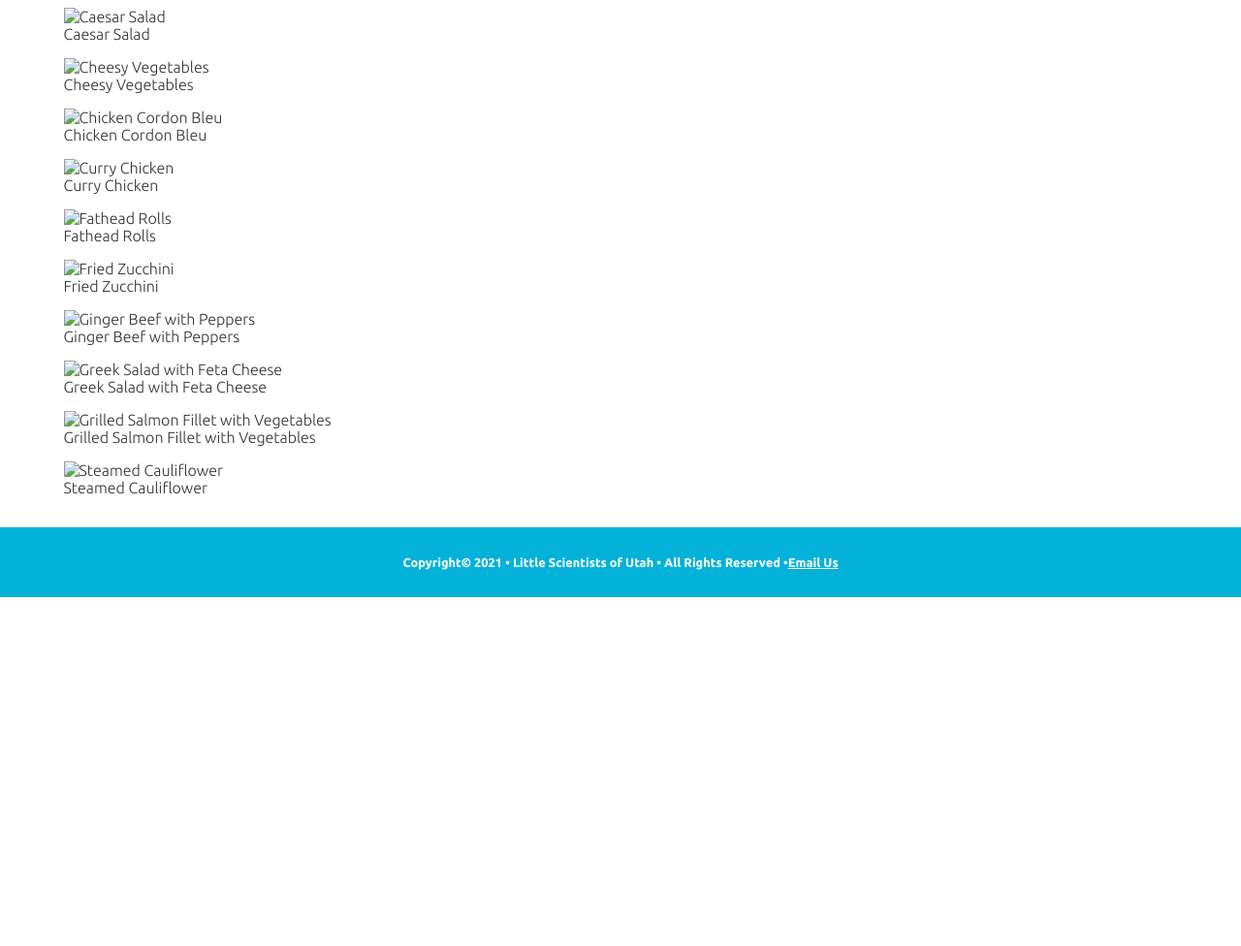
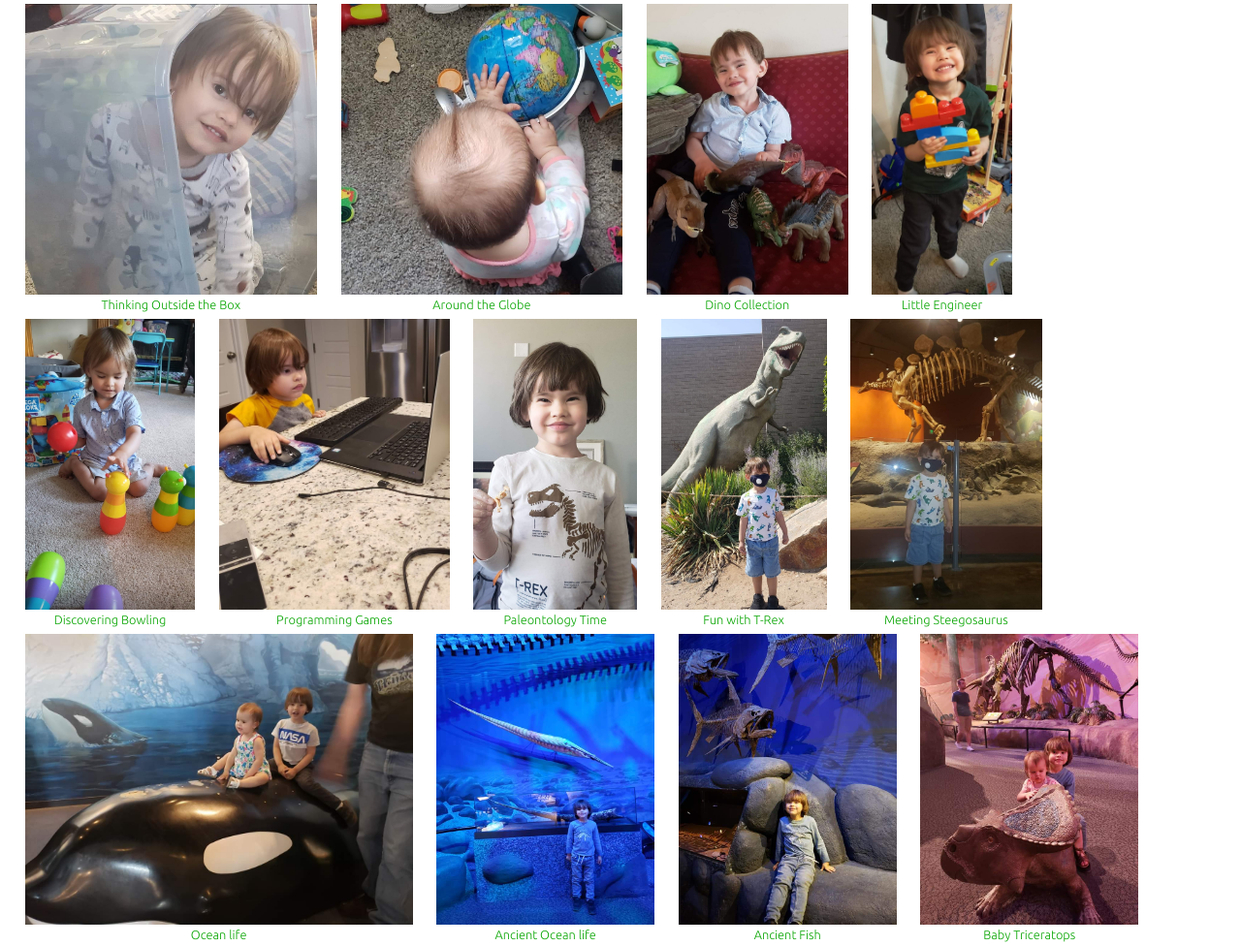
Before and after one commit to sugarmango/DGM-2120-Project, a plain HTML site: page events.html in a window 1280 px wide. Shown: the part 264-1240 px from the top of the page at 97% size. Before the commit the page ends 880 px from the top, so only its background shows below. Drawn offline with Linux system fonts and the light colour scheme.

Commit message:
Pics gallery

```diff
--- a/events.html
+++ b/events.html
@@ -16,7 +16,7 @@
 <body>
     <!--Start of the page header -->
 <header>
-<h1>Events with our Little Scientists</h1>
+<h1>Little Scientists of Utah</h1>
 <p>Learn while having lots of fun!</p>
 </header>
 <!--Start of the page navigation-->
@@ -38,55 +38,79 @@
 <div class="gallery">
 
     <figure>
-        <img src="./images/caesar-salad.jpeg" alt="Caesar Salad" width="300" height="225" loading="lazy">
-        <figcaption>Caesar Salad</figcaption>
+        <img src="./images/outsidethebox.jpg" alt="Outside the Box" width="350" height="350" loading="lazy">
+        <figcaption>Thinking Outside the Box</figcaption>
     </figure>
 
     <figure>
-        <img src="./images/cheesy_vegetables.jpg" alt="Cheesy Vegetables" width="300" height="225" loading="lazy">
-        <figcaption>Cheesy Vegetables</figcaption>
-    </figure>
-    <figure>
-        <img src="./images/chicken_cordon_bleu.jpg" alt="Chicken Cordon Bleu" width="300" height="250" loading="lazy">
-        <figcaption>Chicken Cordon Bleu</figcaption>
+        <img src="./images/aroundtheworld.jpg" alt="Around the Globe" width="350" height="350" loading="lazy">
+        <figcaption>Around the Globe</figcaption>
     </figure>
 
     <figure>
-        <img src="./images/curry_chicken.jpg" alt="Curry Chicken" width="300" height="150" loading="lazy">
-        <figcaption>Curry Chicken</figcaption>
+        <img src="./images/boyanddinosjpg.jpg" alt="Dino Collection" width="310" height="350" loading="lazy">
+        <figcaption>Dino Collection</figcaption>
     </figure>
 
     <figure>
-        <img src="./images/fathead_rolls.jpg" alt="Fathead Rolls" width="300" height="369" loading="lazy">
-        <figcaption>Fathead Rolls</figcaption>
+        <img src="./images/littleengineer.jpg" alt="Little Engineer" width="280" height="400" loading="lazy">
+        <figcaption>Little Engineer</figcaption>
     </figure>
 
     <figure>
-        <img src="./images/fried_zucchini.jpg" alt="Fried Zucchini" width="300" height="300" loading="lazy">
-        <figcaption>Fried Zucchini</figcaption>
+        <img src="./images/playing.jpg" alt="Discovering Bowling" width="300" height="369" loading="lazy">
+        <figcaption>Discovering Bowling</figcaption>
     </figure>
 
     <figure>
-        <img src="./images/ginger_beef_with_peppers.jpg" alt="Ginger Beef with Peppers" width="300" height="183" loading="lazy">
-        <figcaption>Ginger Beef with Peppers</figcaption>
+        <img src="./images/gaming.jpg" alt="Programming Games" width="300" height="300" loading="lazy">
+        <figcaption>Programming Games</figcaption>
     </figure>
 
     <figure>
-        <img src="./images/greek_salad_with_feta_cheese.jpg" alt="Greek Salad with Feta Cheese" width="300" height="200" loading="lazy">
-        <figcaption>Greek Salad with Feta Cheese</figcaption>
+        <img src="./images/t-rex.jpg" alt="Paleontology Time" width="300" height="183" loading="lazy">
+        <figcaption>Paleontology Time</figcaption>
     </figure>
 
     <figure>
-        <img src="./images/grilled_salmon_fillet_with_vegetables.jpg" alt="Grilled Salmon Fillet with Vegetables" width="300" height="200" loading="lazy">
-        <figcaption>Grilled Salmon Fillet with Vegetables</figcaption>
+        <img src="./images/trexwboy.jpg" alt="Fun with T-Rex" width="300" height="200" loading="lazy">
+        <figcaption>Fun with T-Rex</figcaption>
     </figure>
 
     <figure>
-        <img src="./images/steamed_cauliflower.jpg" alt="Steamed Cauliflower" width="300" height="263" loading="lazy">
-        <figcaption>Steamed Cauliflower</figcaption>
+        <img src="./images/stegosaurus.jpg" alt="Meeting Steegosaurus" width="300" height="200" loading="lazy">
+        <figcaption>Meeting Steegosaurus</figcaption>
     </figure>
 
+    <figure>
+        <img src="./images/whale.jpg" alt="Ocean life" width="300" height="263" loading="lazy">
+        <figcaption>Ocean life</figcaption>
+    </figure>
 
+    <figure>
+        <img src="./images/ancientocean.jpg" alt="Ancient Ocean life" width="300" height="263" loading="lazy">
+        <figcaption>Ancient Ocean life</figcaption>
+    </figure>
+
+    <figure>
+        <img src="./images/ancientfish.jpg" alt="Ancient Fish" width="300" height="263" loading="lazy">
+        <figcaption>Ancient Fish</figcaption>
+    </figure>
+
+    <figure>
+        <img src="./images/babytriceratops.jpg" alt="Baby Triceratops" width="300" height="263" loading="lazy">
+        <figcaption>Baby Triceratops</figcaption>
+    </figure>
+
+    <figure>
+        <img src="./images/capitol.jpg" alt="At the Capitol" width="300" height="263" loading="lazy">
+        <figcaption>At the Capitol</figcaption>
+    </figure>
+
+    <figure>
+        <img src="./images/aquarium.jpg" alt="At the Aquarium" width="300" height="263" loading="lazy">
+        <figcaption>At the Aquarium</figcaption>
+    </figure>
 
 </div> <!-- end of the gallery -->
 
--- a/programs.css
+++ b/programs.css
@@ -165,6 +165,28 @@ figure.chemist figcaption {
     font-size: .75rem;
     color: #09a603
 }
+
+div.gallery {
+    display: flex;
+    flex-wrap: wrap;
+}
+
+div.gallery figure {
+margin: 0.5rem 2% 0 0;
+
+}
+
+div.gallery figure img {
+    height: 300px;
+    width: auto;
+    }
+
+div.gallery figcaption {
+    text-align: center;
+    font-size: .8rem;
+    color: #09a603;
+}
+
 /* Footer goes here*/
 footer {
     background-color: #04b2d9;
```
Also changed, not shown: images/ancientfish.jpg (added), images/ancientocean.jpg (added), images/aquarium.jpg (added), images/aroundtheworld.jpg (added), images/babytriceratops.jpg (added), images/boyanddinosjpg.jpg (added), images/capitol.jpg (added), images/gaming.jpg (added), images/littleengineer.jpg (added), images/outsidethebox.jpg (added), images/playing.jpg (added), images/stegosaurus.jpg (added), images/t-rex.jpg (added), images/trexwboy.jpg (added), 1 more files.
